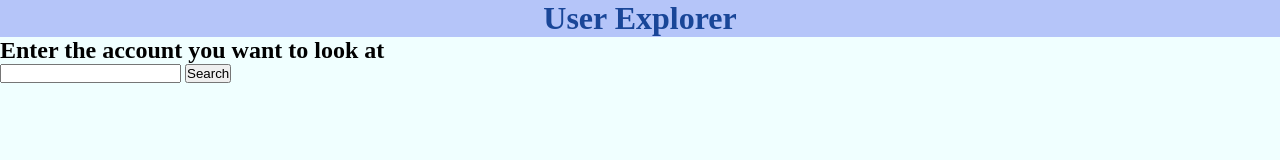
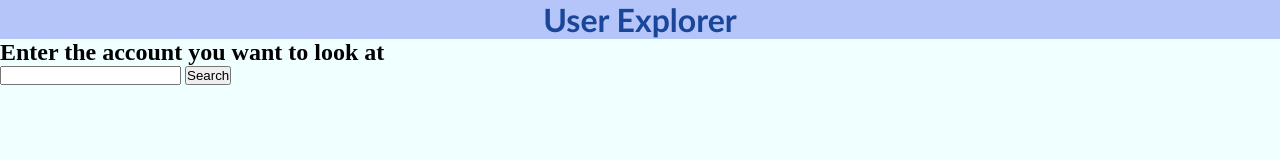
Before and after one commit to HoussamEldineKhaled/SE2-Web-Fundamentals-and-project-building, a plain HTML site: page github-data-fetching/index.html in a window 1280 px wide. Drawn offline with Linux system fonts and the light colour scheme.

Commit message:
so far so good

```diff
--- a/github-data-fetching/css/styles.css
+++ b/github-data-fetching/css/styles.css
@@ -17,6 +17,8 @@ body{
     background-color: rgb(181, 197, 249);
     width: 100%;
     color: rgb(25, 70, 152);
+    font-family:'Trebuchet MS', 'Lucida Sans Unicode', 'Lucida Grande', 'Lucida Sans', Arial, sans-serif
+
 
 
 }
```
